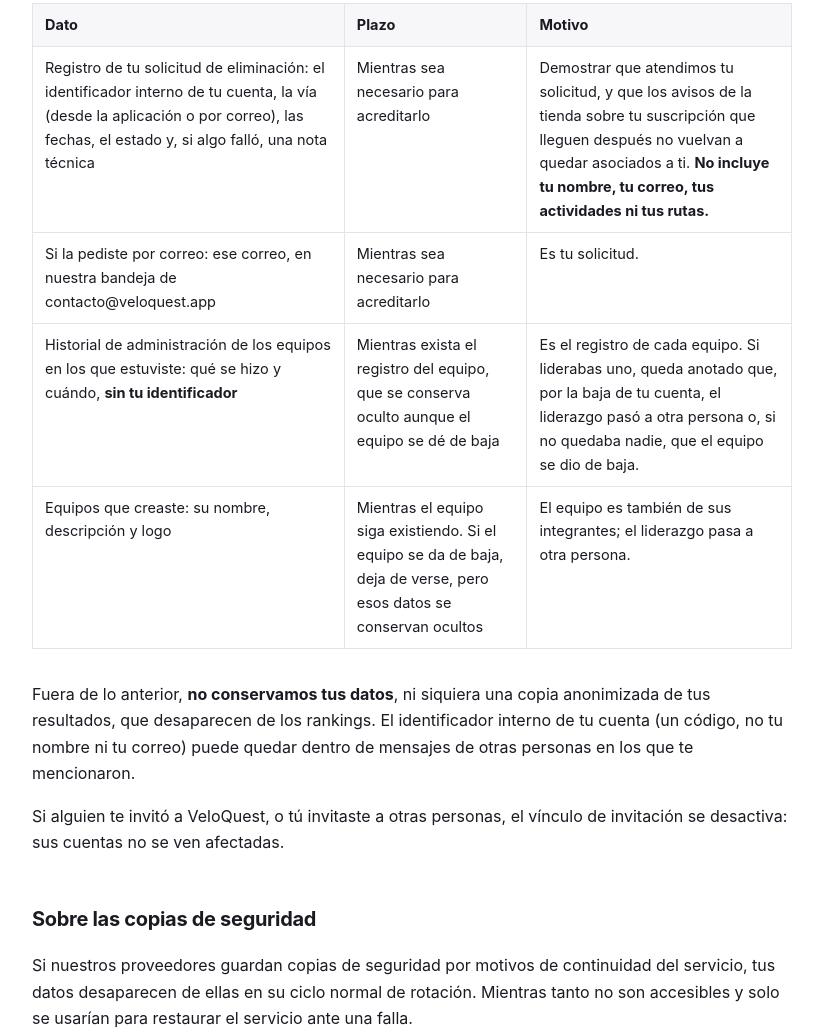
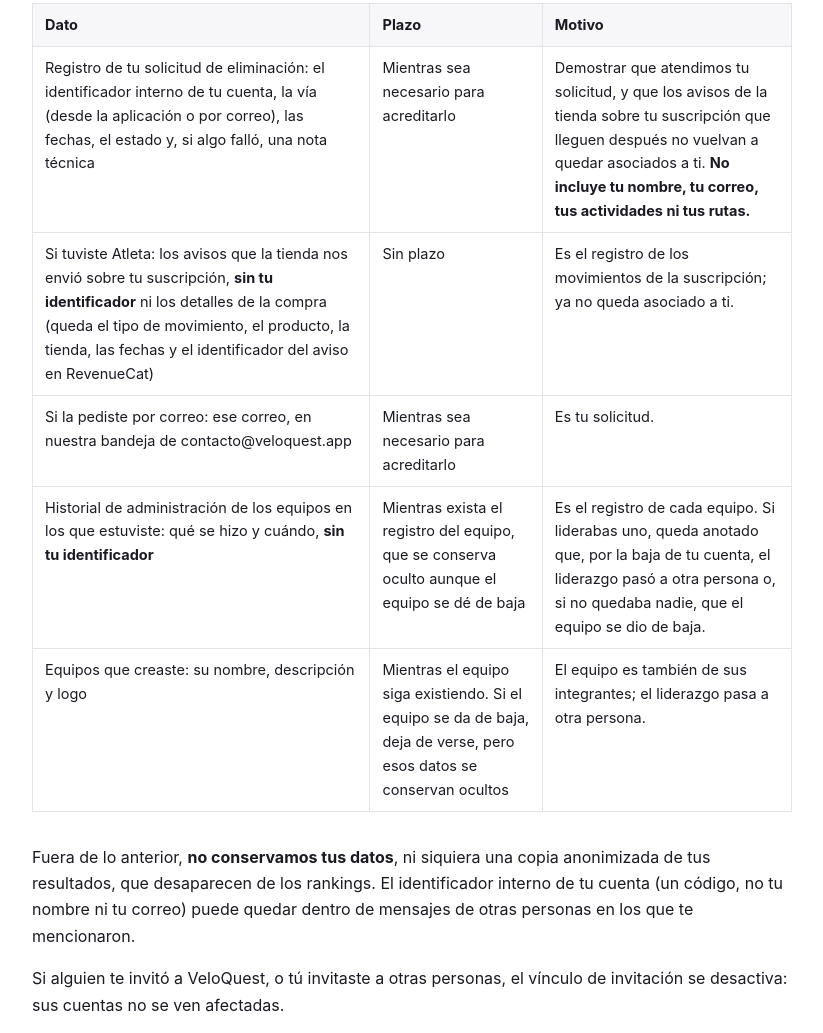
Before and after one commit to alvarovallejosh1981/veloquest-web, a plain HTML site: page eliminar-cuenta/index.html in a window 1280 px wide. Shown: the part 1654-2687 px from the top of the page, without its empty margins (228-1051 px from the left). Drawn offline with Linux system fonts and the light colour scheme.

Commit message:
eliminar-cuenta (§3.1394): los avisos de suscripción que quedan sin identificador

```diff
--- a/eliminar-cuenta/index.html
+++ b/eliminar-cuenta/index.html
@@ -92,6 +92,11 @@
     <td>Demostrar que atendimos tu solicitud, y que los avisos de la tienda sobre tu suscripción que lleguen después no vuelvan a quedar asociados a ti. <strong>No incluye tu nombre, tu correo, tus actividades ni tus rutas.</strong></td>
   </tr>
   <tr>
+    <td>Si tuviste Atleta: los avisos que la tienda nos envió sobre tu suscripción, <strong>sin tu identificador</strong> ni los detalles de la compra (queda el tipo de movimiento, el producto, la tienda, las fechas y el identificador del aviso en RevenueCat)</td>
+    <td>Sin plazo</td>
+    <td>Es el registro de los movimientos de la suscripción; ya no queda asociado a ti.</td>
+  </tr>
+  <tr>
     <td>Si la pediste por correo: ese correo, en nuestra bandeja de contacto@veloquest.app</td>
     <td>Mientras sea necesario para acreditarlo</td>
     <td>Es tu solicitud.</td>
```
